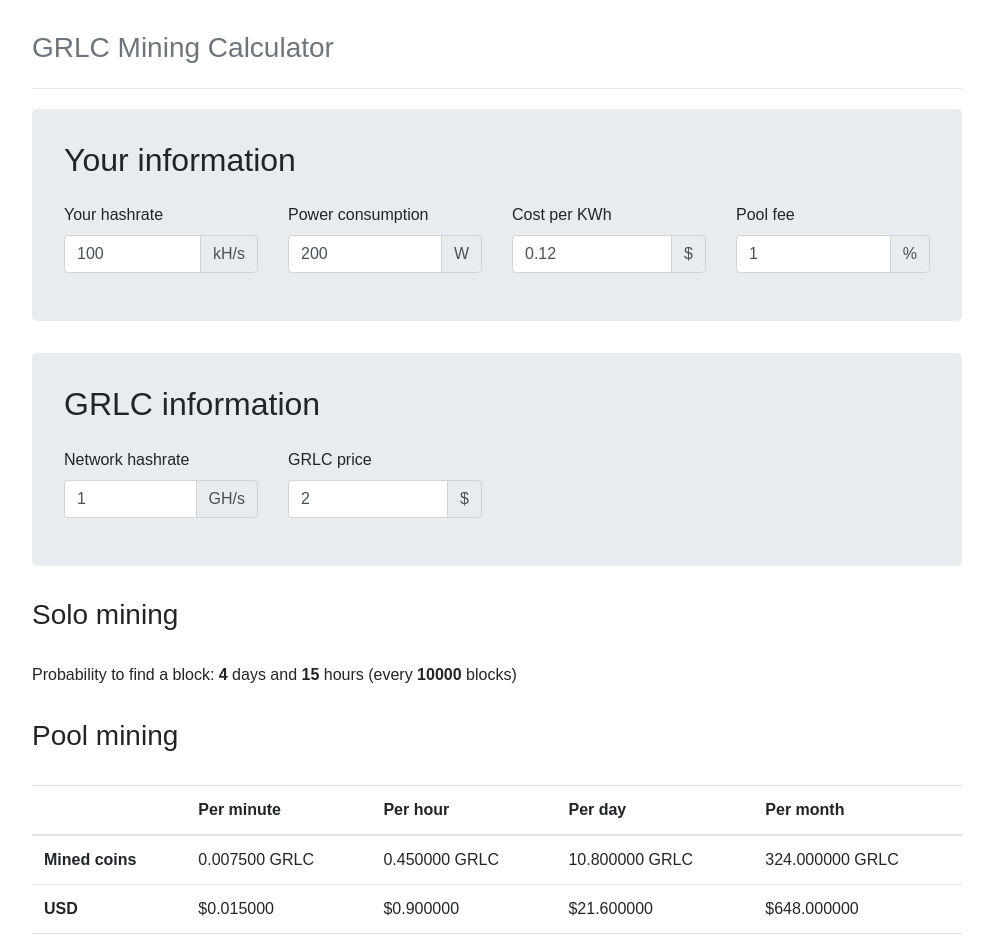
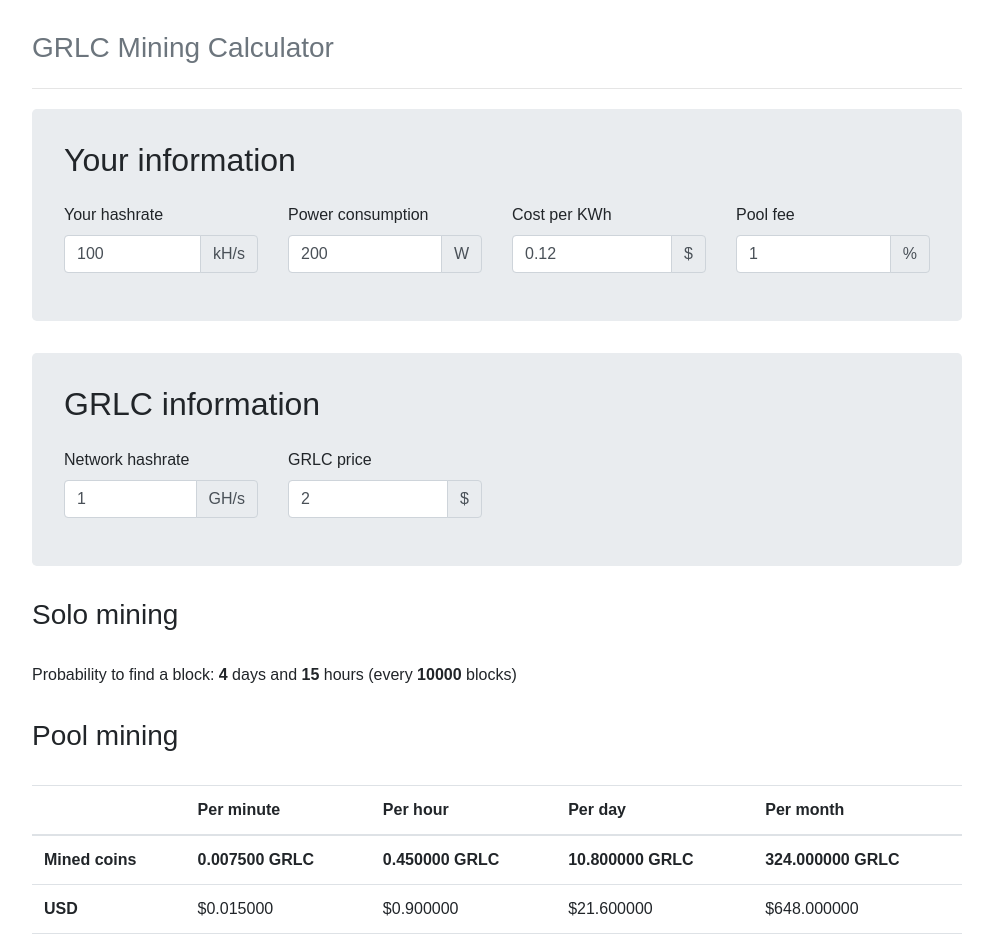
Before and after one commit to yesiam77/grlc-calculator, a React (Create React App) app: page / in a window 1280 px wide. Shown: the top 949 px of the page, without its empty margins (143-1136 px from the left). Built offline with nearby package versions, Linux system fonts and the light colour scheme; no server answers.

Commit message:
Coin in bold

```diff
--- a/src/App.js
+++ b/src/App.js
@@ -199,10 +199,10 @@ class App extends Component {
             <tbody>
               <tr>
                 <th scope="row">Mined coins</th>
-                <td>{(75*(this.percentNetwork()/100)).toFixed(6)} GRLC</td>
-                <td>{(60*75*(this.percentNetwork()/100)).toFixed(6)} GRLC</td>
-                <td>{(24*60*75*(this.percentNetwork()/100)).toFixed(6)} GRLC</td>
-                <td>{(30*24*60*75*(this.percentNetwork()/100)).toFixed(6)} GRLC</td>
+                <td><b>{(75*(this.percentNetwork()/100)).toFixed(6)} GRLC</b></td>
+                <td><b>{(60*75*(this.percentNetwork()/100)).toFixed(6)} GRLC</b></td>
+                <td><b>{(24*60*75*(this.percentNetwork()/100)).toFixed(6)} GRLC</b></td>
+                <td><b>{(30*24*60*75*(this.percentNetwork()/100)).toFixed(6)} GRLC</b></td>
               </tr>
               <tr>
                 <th scope="row">USD</th>
```
